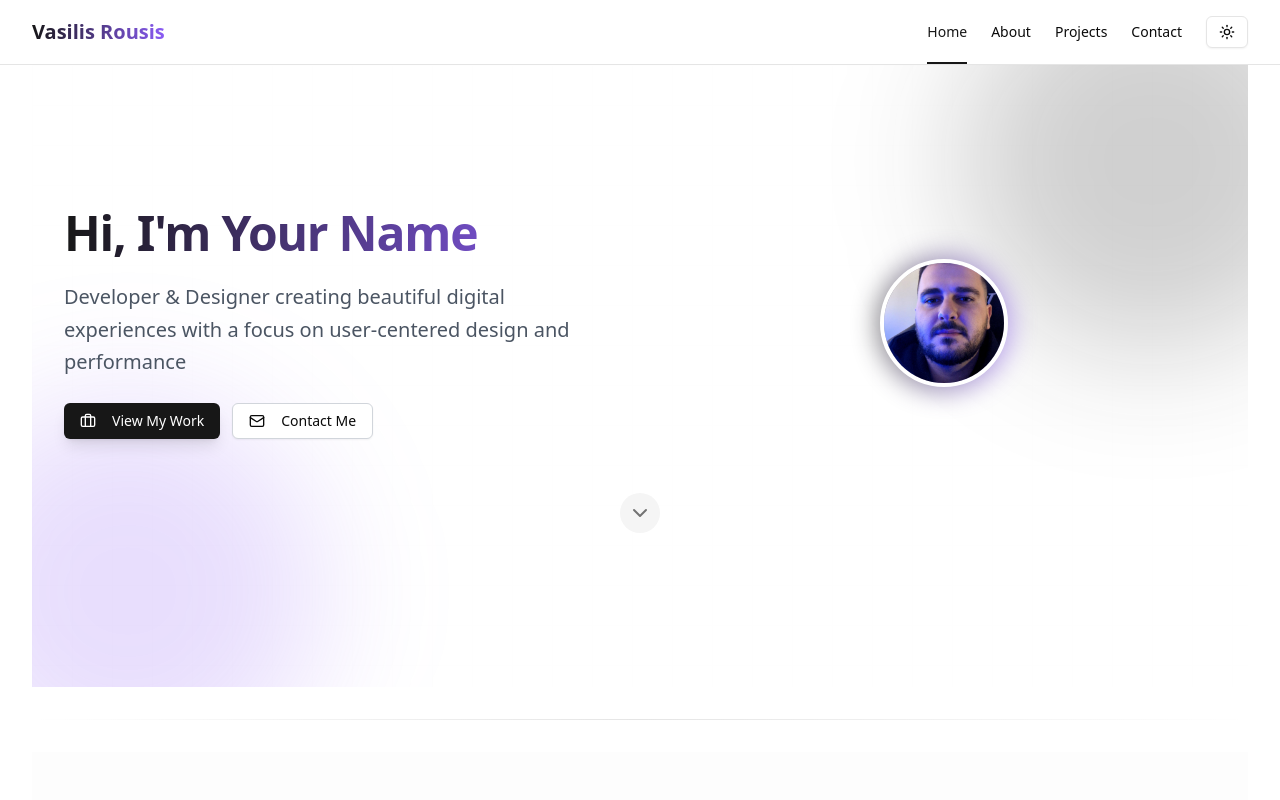
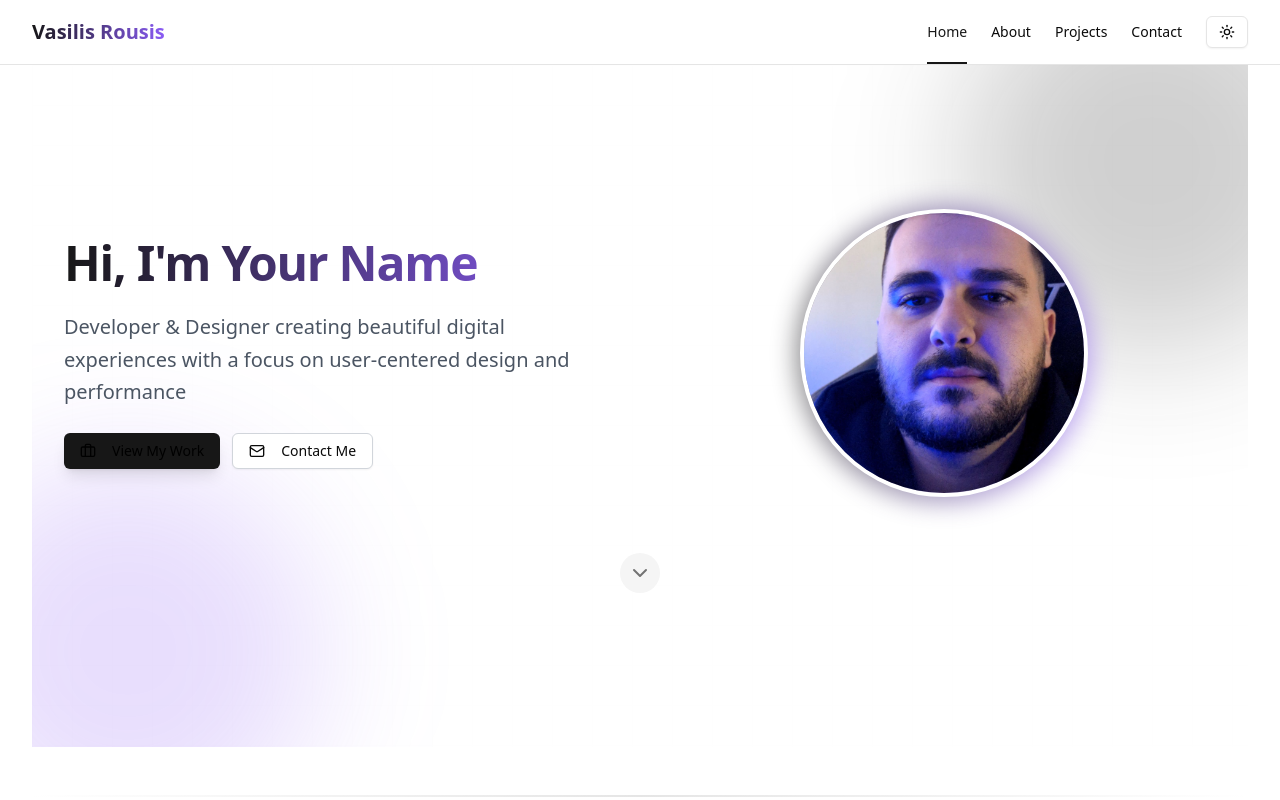
Before and after one commit to Vasilis-Rousis/vue-portfolio, a Nuxt app: page / in a window 1280 px wide. Shown: the top 800 px of the page. Built offline with nearby package versions, Linux system fonts and the light colour scheme.

Commit message:
Style updates and fixes

```diff
--- a/assets/css/global.css
+++ b/assets/css/global.css
@@ -170,10 +170,10 @@ img {
 
 /* Section dividers */
 .section-divider {
-  height: 1px;
+  height: 2px;
   width: 100%;
   background: linear-gradient(to right, transparent, hsl(var(--border)), transparent);
-  margin: 2rem 0;
+  margin: 3rem 0;
 }
 
 /* Content width constraint */
--- a/pages/index.vue
+++ b/pages/index.vue
@@ -17,7 +17,7 @@
               Developer & Designer creating beautiful digital experiences with a focus on user-centered design and performance
             </p>
             <div class="flex flex-col gap-3 min-[400px]:flex-row">
-              <Button class="group bg-primary hover:bg-primary/90 text-white transition-all duration-300 shadow-lg hover:shadow-primary/25" as-child>
+              <Button class="group bg-primary hover:bg-primary/90 text-black transition-all duration-300 shadow-lg hover:shadow-primary/25" as-child>
                 <NuxtLink to="/projects" class="flex items-center">
                   <Icon name="lucide:briefcase" class="mr-2 h-4 w-4 transition-transform group-hover:translate-x-0.5" />
                   View My Work
@@ -34,7 +34,7 @@
           <div class="flex justify-center">
             <div class="relative">
               <div class="absolute -inset-1 bg-gradient-to-r from-primary to-violet-500 rounded-full blur-md opacity-70 animate-pulse"/>
-              <Avatar class="h-32 w-32 border-4 border-white dark:border-gray-950 relative">
+              <Avatar class="h-72 w-72 border-4 border-white dark:border-gray-950 relative">
                 <AvatarImage src="/your-photo.jpg" alt="Your Name" />
                 <AvatarFallback class="bg-gradient-to-br from-gray-100 to-gray-200 dark:from-gray-800 dark:to-gray-900">YN</AvatarFallback>
               </Avatar>
@@ -221,7 +221,7 @@
         <p class="text-lg mb-8 max-w-2xl mx-auto opacity-90">
           Let's work together to bring your vision to life with stunning design and flawless functionality.
         </p>
-        <Button size="lg" variant="secondary" class="glass font-medium" as-child>
+        <Button size="lg" variant="secondary" class="glass font-medium transition-all duration-300 shadow-lg hover:shadow-primary/25" as-child>
           <NuxtLink to="/contact" class="flex items-center">
             <Icon name="lucide:mail" class="mr-2 h-5 w-5" />
             Get in Touch
--- a/tailwind.config.js
+++ b/tailwind.config.js
@@ -1,6 +1,13 @@
 /** @type {import('tailwindcss').Config} */
 export default {    darkMode: ["class"],
-    content: [],
+	content: [
+		'./components/**/*.{vue,js}',
+		'./layouts/**/*.vue',
+		'./pages/**/*.vue',
+		'./plugins/**/*.{js,ts}',
+		'./nuxt.config.{js,ts}',
+		'./assets/css/global.css'
+	],
   theme: {
   	extend: {
   		borderRadius: {
```
